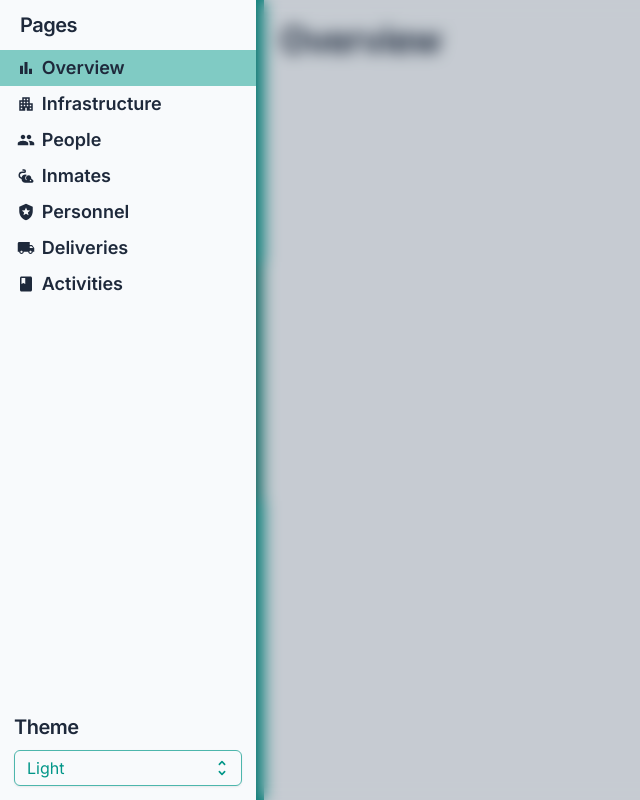
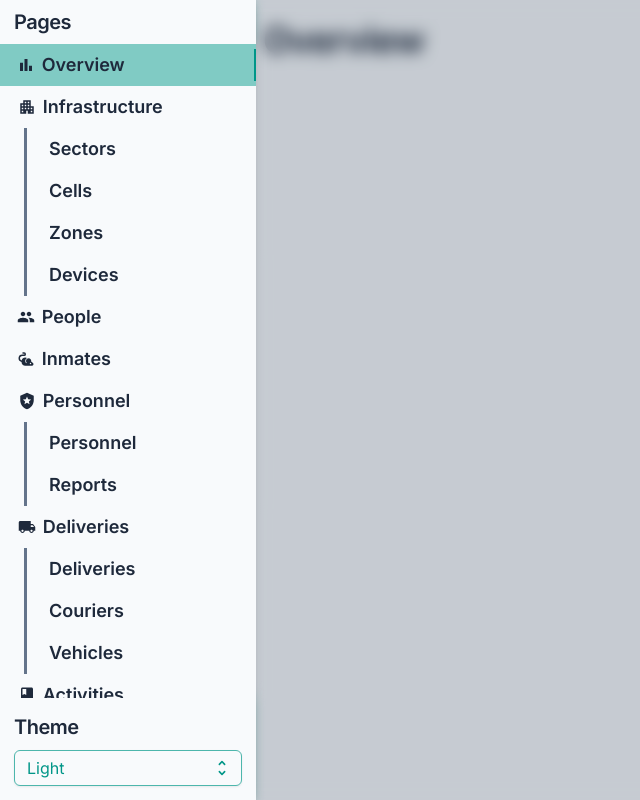
Before and after one commit to the-real-deal/irongate, a React (Vite) app in the folder app/: page /overview in a window 1280 px wide. Both pictures are taken after a click on the button "Expand". Shown: the top 800 px of the page, without its empty margins (0-640 px from the left). Built offline with nearby package versions, Linux system fonts and the light colour scheme.

Commit message:
sidebar with categories

```diff
--- a/app/src/client/components/layout/Sidebar.tsx
+++ b/app/src/client/components/layout/Sidebar.tsx
@@ -1,45 +1,45 @@
-import { Box, Drawer, IconButton, Stack, Tab, TabList, Tabs, Tooltip, Typography } from "@mui/joy"
-import { PropsWithChildren, ReactNode, SyntheticEvent, useState } from "react"
+import { Box, Divider, Drawer, IconButton, Sheet, Stack, Tab, TabList, Tabs, Tooltip, Typography } from "@mui/joy"
+import { ReactNode, SyntheticEvent, useState } from "react"
 import { IconContext } from "react-icons"
 import { BaseProps } from "../../core/utils"
+import { MdMenu } from "react-icons/md"
+import ThemeSwitcher from "../ThemeSwitcher"
 
-export interface TabStructure {
+export type TabStructure = {
+    title: string
+    icon: ReactNode
+    routes: string | {
         title: string
         route: string
-    icon: ReactNode
+    }[]
 }
+
 
 export interface SideBarProps extends BaseProps {
     tabs: TabStructure[]
     currentRoute: string | null
-    expandButtonContent: ReactNode
     onChange: (e: SyntheticEvent | null, value: string | null) => void
 }
 
-export default function Sidebar({ tabs, currentRoute, expandButtonContent, onChange, sx, children }: PropsWithChildren<SideBarProps>) {
+export default function Sidebar({
+    tabs,
+    currentRoute,
+    onChange,
+    sx
+}: SideBarProps) {
     const [drawerOpen, setDrawerOpen] = useState(false)
 
     return (
-        <Tabs
-            value={currentRoute}
-            onChange={(e, value) => {
-                setDrawerOpen(false)
-                onChange(e, value?.toString() ?? null)
-            }}
-            orientation="vertical"
-            sx={{
-                width: "fit-content",
-                ...sx
-            }}>
-            <TabList
+        <Box>
+            <Sheet
                 variant="solid"
                 color="primary"
-                disableUnderline
                 sx={{
                     position: "sticky",
                     top: 0,
                     height: "100dvh",
-                    zIndex: 100
+                    zIndex: 100,
+                    ...sx
                 }}>
                 <IconContext.Provider value={{
                     size: "var(--joy-fontSize-lg)"
@@ -54,68 +54,102 @@ export default function Sidebar({ tabs, currentRoute, expandButtonContent, onCha
                                     width: "100%",
                                     borderRadius: 0
                                 }}>
-                                {expandButtonContent}
+                                <MdMenu />
                             </IconButton>
                         </Tooltip>
-                        {
-                            tabs.map(({ title, icon, route }) => (
-                                <Tooltip title={title} placement="right" arrow>
-                                    <Tab
-                                        value={route}
-                                        variant="solid"
-                                        color="primary"
-                                        sx={{
-                                            width: "100%",
-                                            flex: 'none',
-                                            scrollSnapAlign: 'start'
-                                        }}>
-                                        {icon}
-                                    </Tab>
-                                </Tooltip>
-                            ))
-                        }
                     </Box>
                 </IconContext.Provider>
-            </TabList>
+            </Sheet>
             <Drawer
                 open={drawerOpen}
                 onClose={() => setDrawerOpen(false)}
                 size="sm"
             >
-                <Stack sx={{
-                    justifyContent: "space-between",
-                    alignItems: "flex-start",
-                    height: "100%",
+                <Box sx={{
+                    display: "flex",
+                    flexDirection: "column",
+                    height: "100dvh",
                     width: "100%",
                 }}>
+                    <Box sx={{
+                        paddingInline: "1em",
+                        paddingBlock: "0.5em",
+                        flex: "0 0 auto",
+                    }}>
+                        <Typography level="h4">Pages</Typography>
+                    </Box>
+                    <Box sx={{
+                        flex: "1 1 auto",
+                        overflowY: "auto",
+                        '&::-webkit-scrollbar': { display: "none" },
+                    }}>
+                        <Tabs
+                            value={currentRoute}
+                            onChange={(e, value) => {
+                                setDrawerOpen(false)
+                                onChange(e, value?.toString() ?? null)
+                            }}
+                            orientation="vertical"
+                            sx={{
+                                width: "100%",
+                            }}
+                        >
+                            <TabList disableUnderline sx={{ width: "100%" }}>
+                                {
+                                    tabs.map(({ title, icon, routes }) => (
+                                        Array.isArray(routes) ?
                                             <Box sx={{ width: "100%" }}>
                                                 <Typography
-                            level="h4"
-                            paddingInline={"1em"}
-                            paddingBlock={"0.5em"}>
-                            Pages
+                                                    level="title-lg"
+                                                    startDecorator={icon}
+                                                    sx={{
+                                                        paddingBlock: "0.5em",
+                                                        paddingInline: "1em",
+                                                    }}>
+                                                    {title}
                                                 </Typography>
-                        <TabList
-                            disableUnderline
+                                                <Box sx={{ position: "relative" }}>
+                                                    <Divider
+                                                        orientation="vertical"
                                                         sx={{
+                                                            position: "absolute",
+                                                            left: 0,
+                                                            top: 0,
+                                                            zIndex: 500,
+                                                            marginInlineStart: "1.5em",
+                                                            width: ".2em",
                                                             height: "100%",
-                                width: "100%",
-                                overflow: 'auto',
-                                scrollSnapType: 'x mandatory',
-                                '&::-webkit-scrollbar': { display: 'none' },
-                                fontWeight: "bold",
-                            }}>
+                                                            pointerEvents: "none",
+                                                            backgroundColor: "neutral.500"
+                                                        }} />
+                                                    <Stack sx={{ width: "100%" }}>
                                                         {
-                                tabs.map(({ title, icon, route }) => (
+                                                            routes.map(({ title, route: subroute }) => (
                                                                 <Tab
-                                        value={route}
+                                                                    value={subroute}
                                                                     variant="plain"
                                                                     color="primary"
                                                                     indicatorInset
                                                                     sx={{
                                                                         width: "100%",
-                                            flex: 'none',
-                                            scrollSnapAlign: 'start',
+                                                                        paddingBlock: "0.5em",
+                                                                        paddingInline: "3em",
+                                                                    }}>
+                                                                    <Typography level="title-lg">{title}</Typography>
+                                                                </Tab>
+                                                            ))
+                                                        }
+                                                    </Stack>
+                                                </Box>
+                                            </Box> :
+                                            <Tab
+                                                value={routes}
+                                                variant="plain"
+                                                color="primary"
+                                                indicatorInset
+                                                sx={{
+                                                    width: "100%",
+                                                    paddingBlock: "0.5em",
                                                     paddingInline: "1em",
                                                 }}>
                                                 <Typography level="title-lg" startDecorator={icon}>{title}</Typography>
@@ -123,10 +157,17 @@ export default function Sidebar({ tabs, currentRoute, expandButtonContent, onCha
                                     ))
                                 }
                             </TabList>
+                        </Tabs>
                     </Box>
-                    {children}
-                </Stack>
+                    <Box sx={{
+                        flex: "0 0 auto",
+                        padding: "1em",
+                    }}>
+                        <Typography level="h4">Theme</Typography>
+                        <ThemeSwitcher sx={{ width: "100%", marginTop: "0.5em" }} />
+                    </Box>
+                </Box>
             </Drawer>
-        </Tabs >
+        </Box >
     )
 }
--- a/app/src/client/components/tables/DBTableView.tsx
+++ b/app/src/client/components/tables/DBTableView.tsx
@@ -97,7 +97,7 @@ export default function DBTableView<U extends DBTable<TableRecord>, T extends Ta
                     stickyFooter
                     stickyHeader
                     hoverRow
-                    variant="soft"
+                    variant="plain"
                     borderAxis="bothBetween"
                     sx={{
                         tableLayout: "auto",
--- a/app/src/client/layouts/MainLayout.tsx
+++ b/app/src/client/layouts/MainLayout.tsx
@@ -1,53 +1,100 @@
-import { MdApartment, MdBarChart, MdClass, MdGroup, MdLocalPolice, MdLocalShipping, MdMenu, MdPestControlRodent } from 'react-icons/md'
+import { MdApartment, MdBarChart, MdClass, MdGroup, MdLocalPolice, MdLocalShipping, MdPestControlRodent } from 'react-icons/md'
 import { Outlet, useLocation, useNavigate, matchPath } from 'react-router'
 import Sidebar, { TabStructure } from '../components/layout/Sidebar'
-import { Box, Typography, Sheet } from '@mui/joy'
-import ThemeSwitcher from '../components/ThemeSwitcher'
+import { Box, Sheet } from '@mui/joy'
 import { SyntheticEvent, useEffect, useState } from 'react'
 
 const TABS: TabStructure[] = [
     {
         // statistiche
         title: "Overview",
-        route: "/overview",
         icon: <MdBarChart />,
+        routes: "/overview",
     },
     {
         // settori, celle, zone, dispositivi
         title: "Infrastructure",
-        route: "/infrastructure",
         icon: <MdApartment />,
+        routes: [
+            {
+                title: "Sectors",
+                route: "/sectors",
+            },
+            {
+                title: "Cells",
+                route: "/cells",
+            },
+            {
+                title: "Zones",
+                route: "/zones",
+            },
+            {
+                title: "Devices",
+                route: "/devices",
+            },
+        ],
     },
     {
         // dati anagrafici + tipo di persona
         title: "People",
-        route: "/people",
         icon: <MdGroup />,
+        routes: "/people",
     },
     {
         // prigionieri, movimenti di celle, visite
         title: "Inmates",
-        route: "/inmates",
         icon: <MdPestControlRodent />,
+        routes: "/inmates",
     },
     {
         // personale, report
         title: "Personnel",
-        route: "/personnel",
         icon: <MdLocalPolice />,
+        routes: [
+            {
+                title: "Personnel",
+                route: "/personnel"
+            },
+            {
+                title: "Reports",
+                route: "/reports"
+            },
+        ],
     },
     {
         // consegne, corrieri, veicoli
         title: "Deliveries",
-        route: "/deliveries",
         icon: <MdLocalShipping />,
+        routes: [
+            {
+                title: "Deliveries",
+                route: "/deliveries"
+            },
+            {
+                title: "Couriers",
+                route: "/couriers"
+            },
+            {
+                title: "Vehicles",
+                route: "/vehicles"
+            },
+        ],
     },
     {
         // attività, routine,
         title: "Activities",
-        route: "/activities",
         icon: <MdClass />,
-    }
+        routes: [
+            {
+                title: "Activities",
+                route: "/activities"
+            },
+            {
+                title: "Routines",
+                route: "/routines"
+            },
+        ],
+    },
 ]
 
 export default function MainLayout() {
@@ -57,9 +104,9 @@ export default function MainLayout() {
     const [currentRoute, setCurrentRoute] = useState<string | null>(null)
 
     useEffect(() => {
-        const route = TABS.map(t => t.route).find((path) =>
-            matchPath({ path, end: false }, location.pathname)
-        )
+        const route = TABS
+            .flatMap(t => Array.isArray(t.routes) ? t.routes.map(r => r.route) : [t.routes])
+            .find(path => matchPath({ path, end: false }, location.pathname))
         setCurrentRoute(route ?? null)
         return () => {
             setCurrentRoute(null)
@@ -84,22 +131,7 @@ export default function MainLayout() {
             <Sidebar
                 tabs={TABS}
                 currentRoute={currentRoute}
-                expandButtonContent={<MdMenu />}
-                onChange={handleChange}>
-                <Box sx={{
-                    width: "100%",
-                    padding: "1em"
-                }}>
-                    <Typography
-                        level="h4">
-                        Theme
-                    </Typography>
-                    <ThemeSwitcher sx={{
-                        width: "100%",
-                        marginTop: "0.5em",
-                    }} />
-                </Box>
-            </Sidebar>
+                onChange={handleChange} />
             <Sheet sx={{
                 width: "100%",
                 height: "100%",
```
Lines whose indentation alone changed are shown as unchanged.
